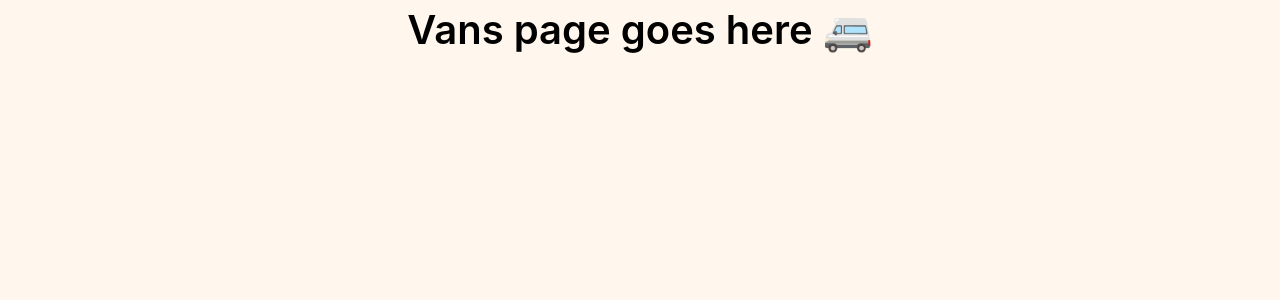
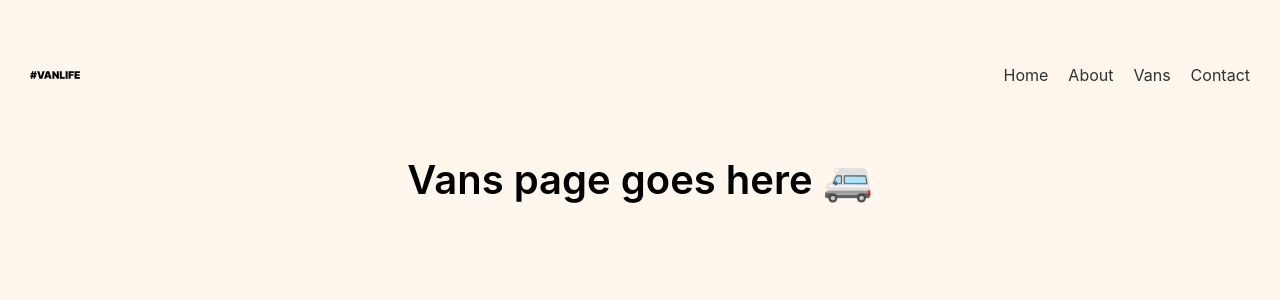
Before and after one commit to Masterchinedum/Vanlife, a React (Vite) app: page /vans in a window 1280 px wide. Shown: the top 300 px of the page. Built offline with nearby package versions, Linux system fonts and the light colour scheme; no server answers.

Commit message:
Remove unnecessary HTML and JavaScript code

```diff
--- a/index.html
+++ b/index.html
@@ -1,4 +1,3 @@
-<!doctype html>
 <html lang="en">
   <head>
     <meta charset="UTF-8" />
--- a/src/App.jsx
+++ b/src/App.jsx
@@ -8,9 +8,9 @@ import './App.css'
 function App() {
   return (
     <>
-      <div className='navCont'>
+      {/* <div className='navCont'>
         <Navbar />
-      </div>
+      </div> */}
       <div className = 'hero'>
         <h1 className='heroHeading'>You got the travel plans, we got the travel vans.</h1>
         <p className='heroText'>Add adventure to your life by joining the #vanlife movement. Rent the perfect van to make your perfect road trip.</p>
--- a/src/main.jsx
+++ b/src/main.jsx
@@ -9,6 +9,9 @@ import './index.css';
 
 ReactDOM.createRoot(document.getElementById('root')).render(
   <Router>
+    <header>
+      <Navbar />
+    </header>
     <Routes>
       <Route path="/" element={<App />}></Route>
       <Route path="/about" element={<About />}></Route>
```
Also changed, not shown: src/server.js (renamed from server.js).
